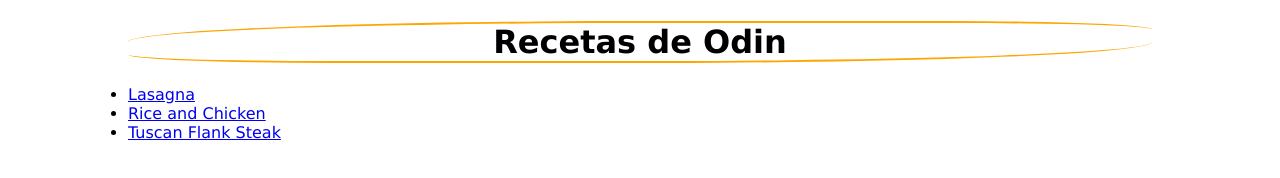
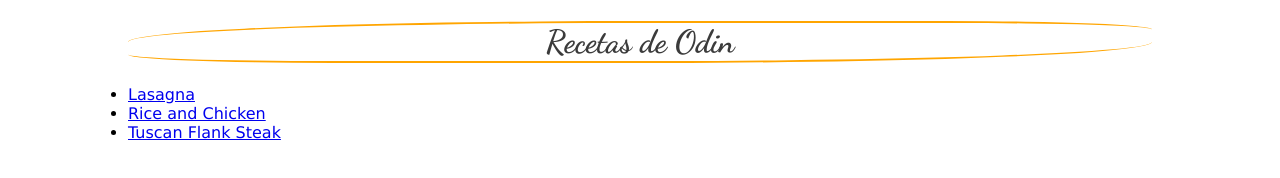
Before and after one commit to plunkydev/odin-recipes, a plain HTML site: page index.html in a window 1280 px wide. Drawn offline with Linux system fonts and the light colour scheme.

Commit message:
Added font and color to h1
The Dancing Script font and the color rgb(59,59,59) have been added to h1, this color and font will be used for all titles.

```diff
--- a/style.css
+++ b/style.css
@@ -16,4 +16,6 @@ h1 {
     border-top: 2px solid orange;
     border-bottom: 2px solid orange;
     border-radius: 50% 20%;
+    font-family: 'Dancing Script', cursive;
+    color: rgb(59, 59, 59);
 }
```
